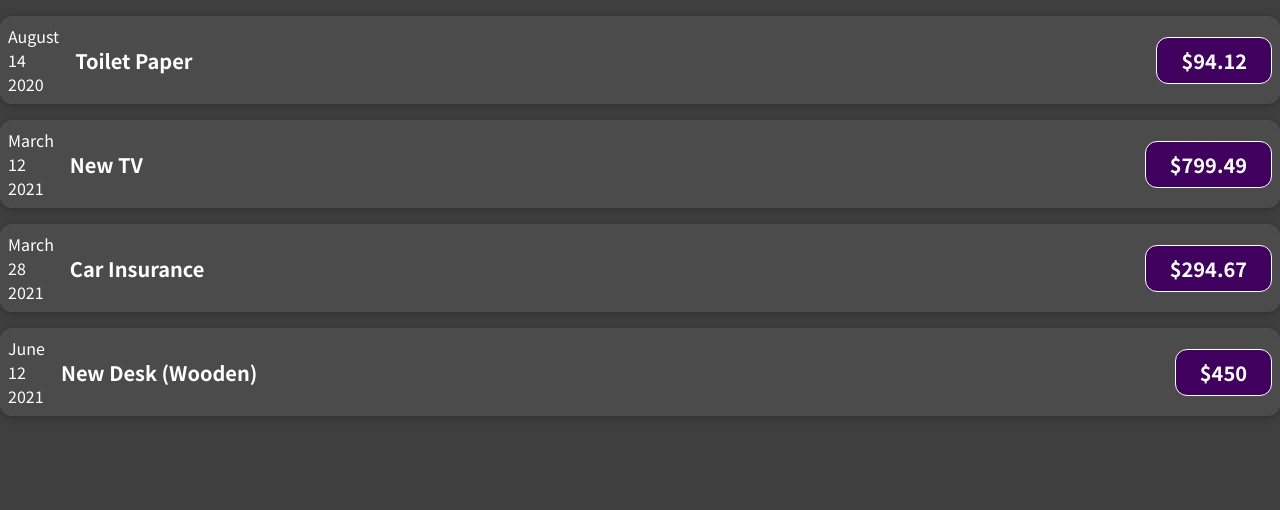
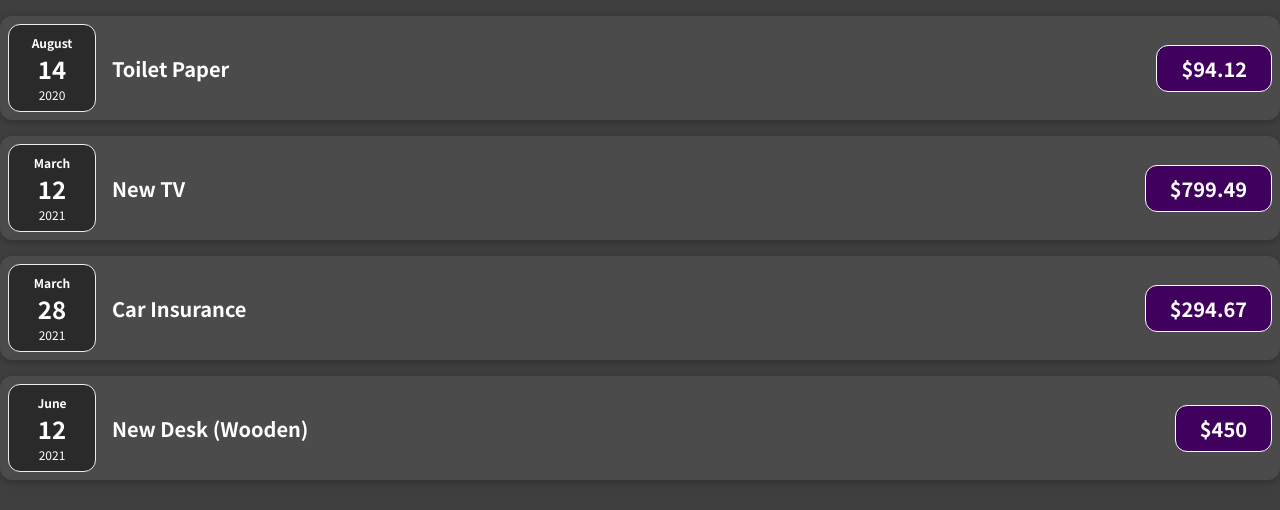
Before and after one commit to TortoiseRevenge/React_Activity_1, a React (Create React App) app: page / in a window 1280 px wide. Shown: the top 510 px of the page. Built offline with nearby package versions, Linux system fonts and the light colour scheme.

Commit message:
Expenses

```diff
--- a/src/App.js
+++ b/src/App.js
@@ -1,5 +1,5 @@
 import React from "react";
-import ExpenseItem from "./components/ExpenseItem";
+import Expenses from "./components/Expenses";
 
 function App() {
   const expenses = [
@@ -25,21 +25,8 @@
   ];
   return (
     <div>
-      <ExpenseItem title={expenses[0].title}
-      amount={expenses[0].amount}
-      date = {expenses[0].date}></ExpenseItem>
-
-      <ExpenseItem title={expenses[1].title}
-      amount={expenses[1].amount}
-      date = {expenses[1].date}></ExpenseItem>
-
-      <ExpenseItem title={expenses[2].title}
-      amount={expenses[2].amount}
-      date = {expenses[2].date}></ExpenseItem>
-
-      <ExpenseItem title={expenses[3].title}
-      amount={expenses[3].amount}
-      date = {expenses[3].date}></ExpenseItem>
+      <Expenses items={expenses}>
+      </Expenses>
     </div>
   );
 }
--- /dev/null
+++ b/src/components/ExpenseDate.css
@@ -0,0 +1,26 @@
+.expense-date {
+    display: flex;
+    flex-direction: column;
+    width: 5.5rem;
+    height: 5.5rem;
+    border: 1px solid #ececec;
+    background-color: #2a2a2a;
+    color: white;
+    border-radius: 12px;
+    align-items: center;
+    justify-content: center;
+  }
+
+  .expense-date__month {
+    font-size: 0.75rem;
+    font-weight: bold;
+  }
+
+  .expense-date__year {
+    font-size: 0.75rem;
+  }
+
+  .expense-date__day {
+    font-size: 1.5rem;
+    font-weight: bold;
+  }
--- /dev/null
+++ b/src/components/ExpenseDate.js
@@ -0,0 +1,15 @@
+import React from "react";
+import './ExpenseDate.css';
+function ExpenseDate(props) {
+  const month = props.date.toLocaleString("en-US", { month: "long" });
+  const day = props.date.toLocaleString("en-US", { day: "2-digit" });
+  const year = props.date.getFullYear();
+  return (
+    <div className="expense-date">
+      <div className="expense-date__month">{month}</div>
+      <div className="expense-date__day">{day}</div>
+      <div className="expense-date__year">{year}</div>
+    </div>
+  );
+}
+export default ExpenseDate;
--- a/src/components/ExpenseItem.js
+++ b/src/components/ExpenseItem.js
@@ -1,17 +1,11 @@
 import React from "react";
+import ExpenseDate from "./ExpenseDate";
 import "./ExpenseItem.css";
 function ExpenseItem(props) {
-  const month = props.date.toLocaleString('en-US', { month: 'long'});
-  const day = props.date.toLocaleString('en-US', {day: '2-digit'});
-  const year = props.date.getFullYear();
 
   return (
     <div className='expense-item'>
-      <div>
-        <div>{month}</div>
-        <div>{day}</div>
-        <div>{year}</div>
-      </div>
+        <ExpenseDate date={props.date}></ExpenseDate>
       <div className='expense-item__description'>
         <h2>{props.title}</h2>
         <div className='expense-item__price'>${props.amount}</div>
--- /dev/null
+++ b/src/components/Expenses.css
@@ -0,0 +1,9 @@
+.expenses {
+    padding: 1rem;
+    background-color: rgb(31, 31, 31);
+    margin: 2rem auto;
+    width: 50rem;
+    max-width: 95%;
+    border-radius: 12px;
+    box-shadow: 0 1px 8px rgba(0, 0, 0, 0.25);
+  }
--- /dev/null
+++ b/src/components/Expenses.js
@@ -0,0 +1,17 @@
+import React from 'react';
+import ExpenseItem from './ExpenseItem';
+function Expenses(props){
+    return(
+        <div>
+            <ExpenseItem title = {props.items[0].title} amount = {props.items[0].amount} date={props.items[0].date}>
+            </ExpenseItem>
+            <ExpenseItem title = {props.items[1].title} amount = {props.items[1].amount} date={props.items[1].date}>
+            </ExpenseItem>
+            <ExpenseItem title = {props.items[2].title} amount = {props.items[2].amount} date={props.items[2].date}>
+            </ExpenseItem>
+            <ExpenseItem title = {props.items[3].title} amount = {props.items[3].amount} date={props.items[3].date}>
+            </ExpenseItem>
+        </div>
+    );
+}
+export default Expenses;
```
